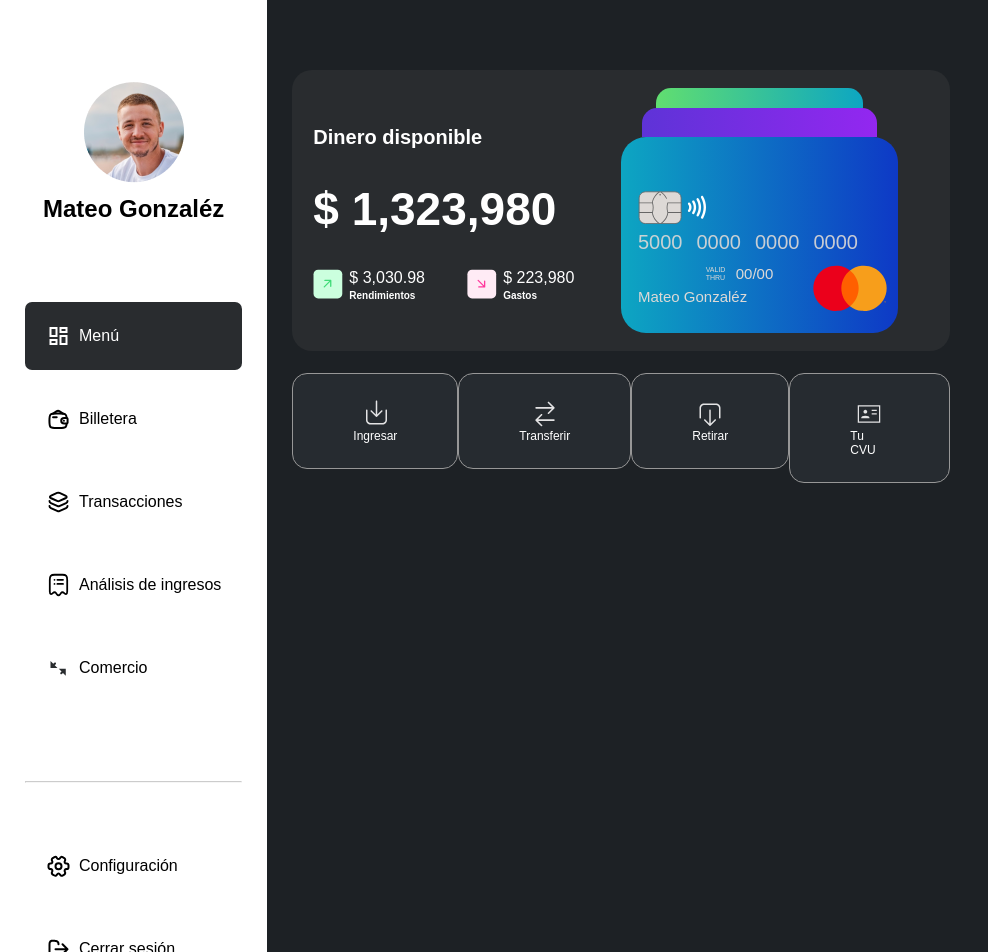
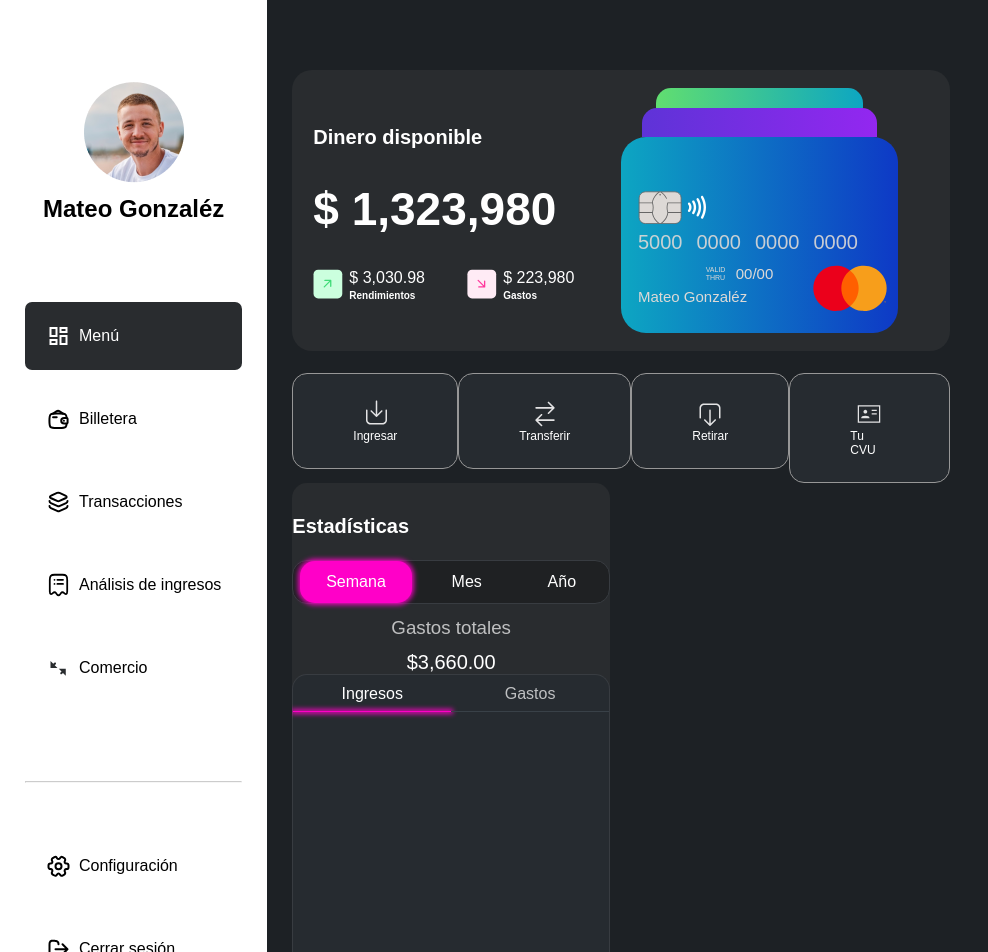
Before and after one commit to No-Country-simulation/s20-20-webapp, a Next.js app: page /menu in a window 1280 px wide. Shown: the top 952 px of the page, without its empty margins (0-988 px from the left). Built offline with nearby package versions, Linux system fonts and the light colour scheme.

Commit message:
feat: add statics component

```diff
--- a/app/(dashboard)/menu/Menu.css
+++ b/app/(dashboard)/menu/Menu.css
@@ -2,9 +2,9 @@
   display: grid;
   grid-template:
     "balance balance activity" 281px
-    "nav nav activity"  82px
+    "nav nav activity"  88px
     "statics add-card activity" 371px
-    "statics market activity" 35% / 33% 33% 34%;
+    "statics market activity" 1fr / 33% 33% 34%;
   gap: 22px;
   padding: 70px 25px 0;
   color: white;
@@ -16,4 +16,8 @@
   > nav {
     grid-area: nav;
   }
+
+  .statics {
+    grid-area: statics;
+  }
 }
--- /dev/null
+++ b/app/(dashboard)/menu/_components/RadioGroup/RadioGroup.css
@@ -0,0 +1,6 @@
+.radio {
+  input {
+    appearance: none;
+    display: none;
+  }
+}
--- /dev/null
+++ b/app/(dashboard)/menu/_components/RadioGroup/RadioGroup.tsx
@@ -0,0 +1,20 @@
+import './RadioGroup.css'
+
+export default function RadioGroup({
+  fields,
+  name,
+  className = '',
+  radio = false,
+}: {
+  fields: string[];
+  name: string;
+  className?: string;
+  radio?: boolean;
+}) {
+  return <>
+    {fields.map(value => <label className={`${!radio && 'radio'}${className && ' ' + className}`} key={value} >
+      <input type="radio" name={name} value={value} defaultChecked={fields[0] === value} />
+      <span>{value}</span>
+    </label>)}
+  </>
+}
--- /dev/null
+++ b/app/(dashboard)/menu/_components/Statics/Statics.css
@@ -0,0 +1,91 @@
+.statics {
+  background-color: #292C2F;
+  padding-top: 32px;
+  border-radius: 15px;
+  display: grid;
+  grid-template-rows: 45px 44px 35px 35px auto;
+  overflow: hidden;
+
+  h2 {
+    font-size: 20px;
+    font-weight: 700;
+  }
+
+  .option-tab {
+    display: flex;
+    justify-content: space-around;
+    background-color: #1F2123;
+    border-radius: 15px;
+    border: 1px solid #383C41;
+
+    label {
+      padding: 12px 26px;
+      transition-property: background-color, box-shadow, border-radius;
+      transition: 250ms ease-in-out;
+    }
+
+    label:has(:checked) {
+      border-radius: 15px;
+      background-color: #FF00C8;
+      box-shadow: 0 0 5px 2px #ff00c8e3;
+    }
+  }
+
+  > :where(h3, p) {
+    place-self: end center;
+  }
+
+  h3 {
+    opacity: .7;
+    font-weight: 400;
+  }
+
+  > p {
+    font-size: 20px;
+  }
+
+  .chart {
+    background: #262B30;
+    padding-top: 10px;
+    border-radius: 15px 15px 0 0;
+    border-width: 1px 1px 0;
+    border-style: solid;
+    border-color: #383C41;
+  }
+
+  .flow {
+    display: flex;
+
+    span {
+      display: block;
+      text-align: center;
+      margin-bottom: 8px;
+      opacity: .7;
+      transition: opacity 250ms ease-in-out;
+    }
+
+    label {
+      flex: 1 1 50%;
+    }
+
+    label::after {
+      display: block;
+      content: '';
+      background-color: #394148;
+      height: 1px;
+      transition-property: background-color, box-shadow;
+      transition: 250ms ease-in-out;
+    }
+
+    label:has(:checked) {
+      &::after {
+        background-color: #FF00C8;
+        box-shadow: 0 0 5px 2px #ff00c8e3;
+      }
+
+      span {
+        opacity: initial;
+      }
+    }
+  }
+}
--- /dev/null
+++ b/app/(dashboard)/menu/_components/Statics/Statics.tsx
@@ -0,0 +1,31 @@
+import RadioGroup from '../RadioGroup/RadioGroup'
+import './Statics.css'
+
+const periods = [
+  'Semana',
+  'Mes',
+  'Año',
+];
+
+const flow = [
+  'Ingresos',
+  'Gastos',
+];
+
+export default function Statics() {
+  return <>
+    <section className="statics" >
+      <h2>Estadísticas</h2>
+      <nav className='option-tab' >
+        <RadioGroup name='period' fields={periods} />
+      </nav>
+      <h3>Gastos totales</h3>
+      <p>$3,660.00</p>
+      <div className='chart'>
+        <nav className='flow'>
+          <RadioGroup name="flow" fields={flow} />
+        </nav>
+      </div>
+    </section>
+  </>
+}
--- a/app/(dashboard)/menu/page.tsx
+++ b/app/(dashboard)/menu/page.tsx
@@ -1,5 +1,6 @@
 import Balance from "./_components/Balance/Balance";
 import MenuNav from "./_components/MenuNav/MenuNav";
+import Statics from "./_components/Statics/Statics";
 import './Menu.css'
 
 export default function Menu() {
@@ -9,6 +10,7 @@ export default function Menu() {
       <nav>
         <MenuNav />
       </nav>
+      <Statics />
     </main>
   </>
 }
```
